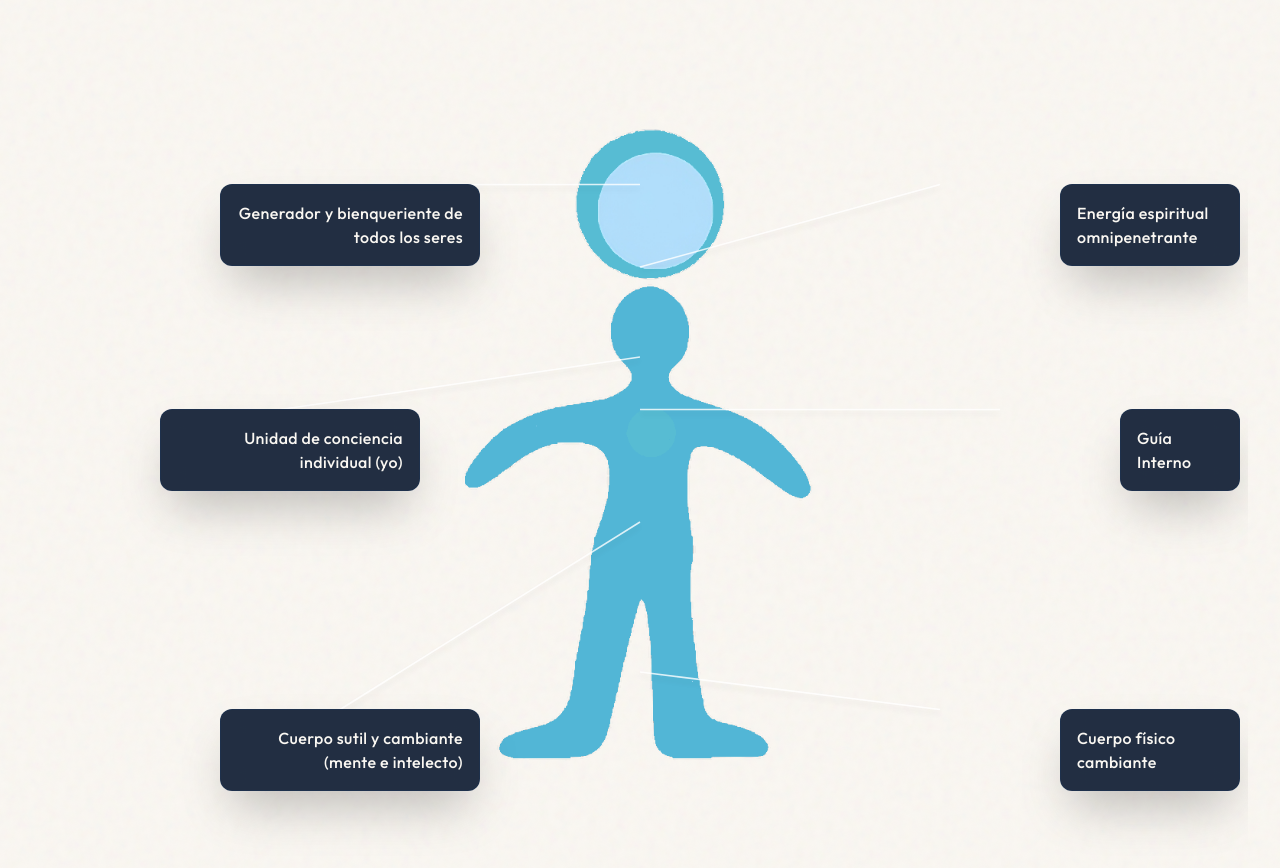
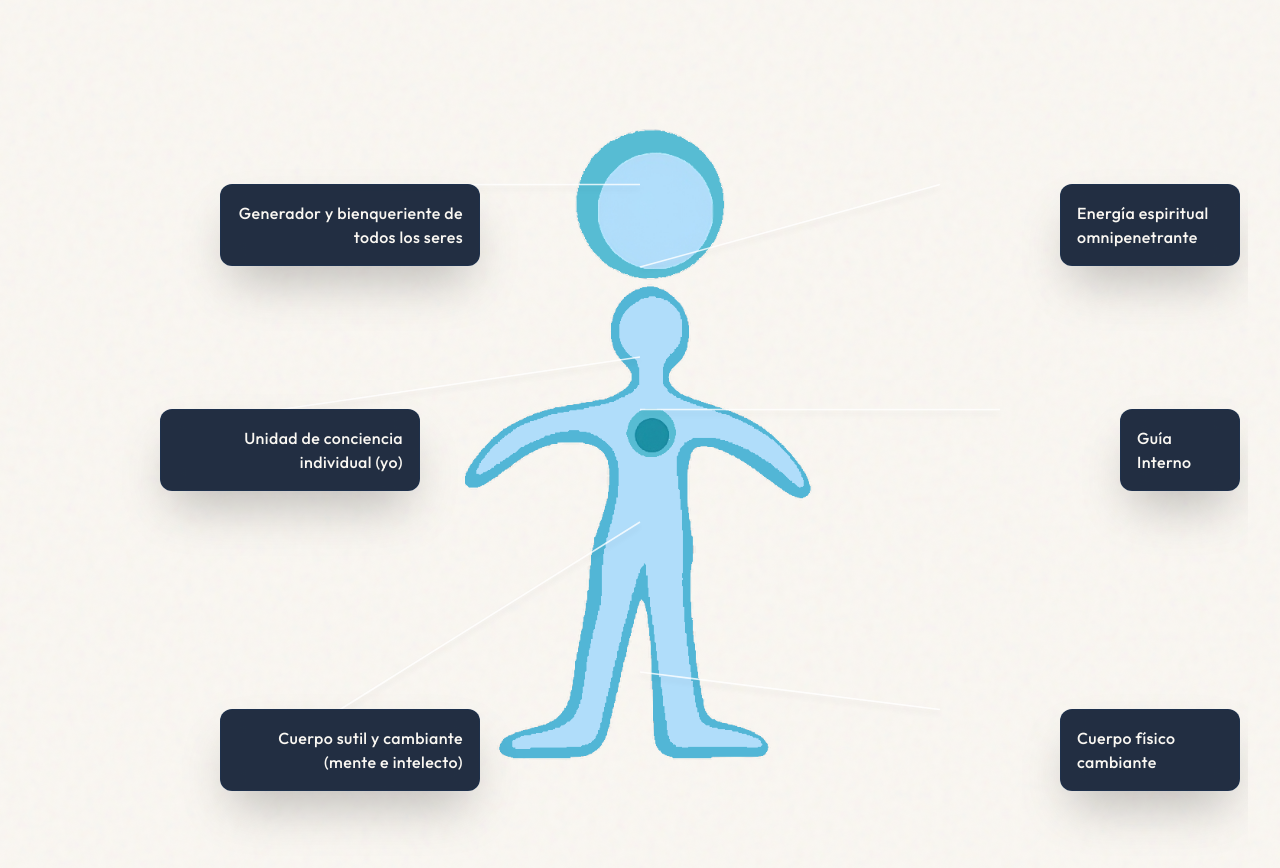
Before and after one commit to radharaniseva77/oidaterapia-org-, a Next.js app: page / in a window 1280 px wide. Shown: the part 2180-3048 px from the top of the page. Built offline with nearby package versions, Linux system fonts and the light colour scheme.

Commit message:
fix: final layout stagger scaling and refined Z-index specifications

```diff
--- a/components/InteractiveDiagrams.tsx
+++ b/components/InteractiveDiagrams.tsx
@@ -8,12 +8,12 @@ export default function InteractiveDiagrams() {
 
   // Jerarquía estricta según indicaciones (Z-INDEX REAL)
   const animadoImages = [
-    { id: 1, src: "/assets/oidaterapia/animado-1.png", zIndex: 10, delay: 0.2 }, // Fondo: animado-1
-    { id: 6, src: "/assets/oidaterapia/animado-6.png", zIndex: 20, delay: 1.7 }, // Cuerpo físico
-    { id: 5, src: "/assets/oidaterapia/animado-5.png", zIndex: 30, delay: 1.4 }, // Cuerpo sutil (Sobre el físico)
-    { id: 4, src: "/assets/oidaterapia/animado-4.png", zIndex: 40, delay: 1.1 }, // Conexiones
-    { id: 3, src: "/assets/oidaterapia/animado-3.png", zIndex: 50, delay: 0.8 }, // Guía interno (Corazón)
-    { id: 2, src: "/assets/oidaterapia/animado-2.png", zIndex: 60, delay: 0.5 }, // Divinidad (Esfera)
+    { id: 1, src: "/assets/oidaterapia/animado-1.png", zIndex: 10, delay: 0.2 },
+    { id: 2, src: "/assets/oidaterapia/animado-2.png", zIndex: 20, delay: 0.5 },
+    { id: 3, src: "/assets/oidaterapia/animado-3.png", zIndex: 50, delay: 0.8 },
+    { id: 4, src: "/assets/oidaterapia/animado-4.png", zIndex: 60, delay: 1.1 },
+    { id: 5, src: "/assets/oidaterapia/animado-5.png", zIndex: 30, delay: 1.4 },
+    { id: 6, src: "/assets/oidaterapia/animado-6.png", zIndex: 40, delay: 1.7 },
   ];
 
   /*
--- a/components/OntologyWalkthrough.tsx
+++ b/components/OntologyWalkthrough.tsx
@@ -14,11 +14,11 @@ import { createPortal } from 'react-dom';
 */
 const layerImages = [
   { id: 1, src: "/assets/oidaterapia/animado-1.png", zIndex: 10 },
-  { id: 2, src: "/assets/oidaterapia/animado-2.png", zIndex: 60 },
+  { id: 2, src: "/assets/oidaterapia/animado-2.png", zIndex: 20 },
   { id: 3, src: "/assets/oidaterapia/animado-3.png", zIndex: 50 },
-  { id: 4, src: "/assets/oidaterapia/animado-4.png", zIndex: 40 },
+  { id: 4, src: "/assets/oidaterapia/animado-4.png", zIndex: 60 },
   { id: 5, src: "/assets/oidaterapia/animado-5.png", zIndex: 30 },
-  { id: 6, src: "/assets/oidaterapia/animado-6.png", zIndex: 20 },
+  { id: 6, src: "/assets/oidaterapia/animado-6.png", zIndex: 40 },
 ];
 
 /* Textos extraídos con líneas relativas apuntando rigurosamente a las áreas definidas */
@@ -73,13 +73,13 @@ const containerVariants: Variants = {
   visible: {
     opacity: 1,
     transition: {
-      staggerChildren: 0.3, // Controla que cada capa aparezca cada 0.3s
+      staggerChildren: 0.15, // Stagger estricto 0.15s
     }
   }
 };
 
 const itemVariants: Variants = {
-  hidden: { opacity: 0, scale: 0.95 },
+  hidden: { opacity: 0, scale: 0.9 },
   visible: { opacity: 1, scale: 1, transition: { duration: 1.2, ease: "easeOut" } }
 };
 
```
